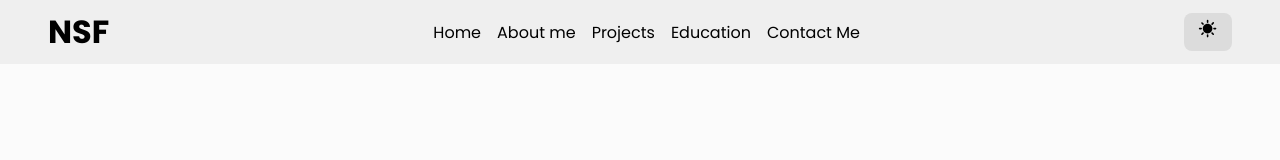
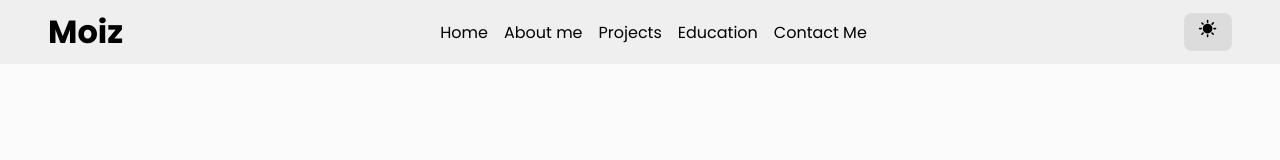
Before and after one commit to muizullahdeveloper/portfoliowebsiteb6, a React (Vite) app: page / in a window 1280 px wide. Shown: the top 160 px of the page. Built offline with nearby package versions, Linux system fonts and the light colour scheme; a web font is replaced by a local one.

Commit message:
logo change

```diff
--- a/src/components/header/Header.jsx
+++ b/src/components/header/Header.jsx
@@ -31,7 +31,7 @@ const Header = () => {
 
     return (
         <header>
-            <h1>NSF</h1>
+            <h1>Moiz</h1>
 
             <ul className='header-menuitems'>
                 {headerMenuItems.map((i, index) => {
```
